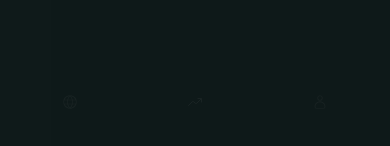
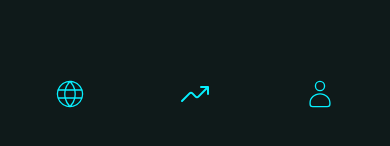
Before and after one commit to OlaiwonAbdullahi/Web3-Search, a React (Vite) app: page / in a window 390 px wide. Shown: the part 726-872 px from the top of the page. Built offline with nearby package versions, Linux system fonts and the light colour scheme; a web font is replaced by a local one.

Commit message:
update MobileNavBar.jsx

```diff
--- a/src/components/MobileNavBar.jsx
+++ b/src/components/MobileNavBar.jsx
@@ -2,15 +2,15 @@ import { CiGlobe, CiUser } from "react-icons/ci";
 import { IoTrendingUp } from "react-icons/io5";
 const MobileNavBar = () => {
   return (
-    <div className="fixed bottom-0 left-0 right-0 bg-primary flex justify-around w-full text-text p-2">
+    <div className="fixed bottom-0 left-0 right-0 bg-primary flex justify-around w-full text-text p-2 z-20">
       <div className="">
-        <CiGlobe />
+        <CiGlobe className=" size-8 text-secondary" />
       </div>
       <div className="">
-        <IoTrendingUp />
+        <IoTrendingUp className=" size-8 text-secondary" />
       </div>
       <div className="">
-        <CiUser />
+        <CiUser className=" size-8 text-secondary" />
       </div>
     </div>
   );
```
